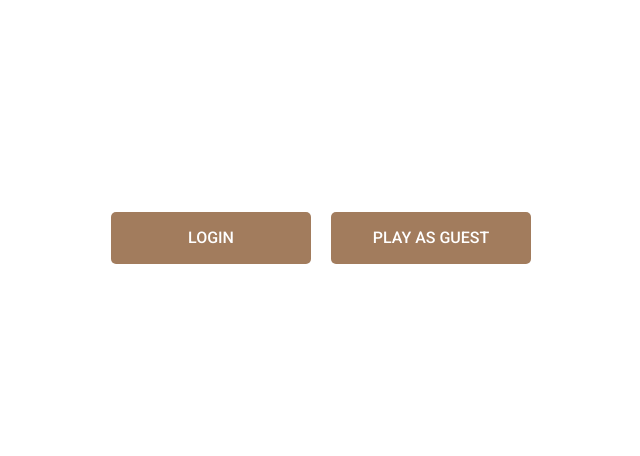
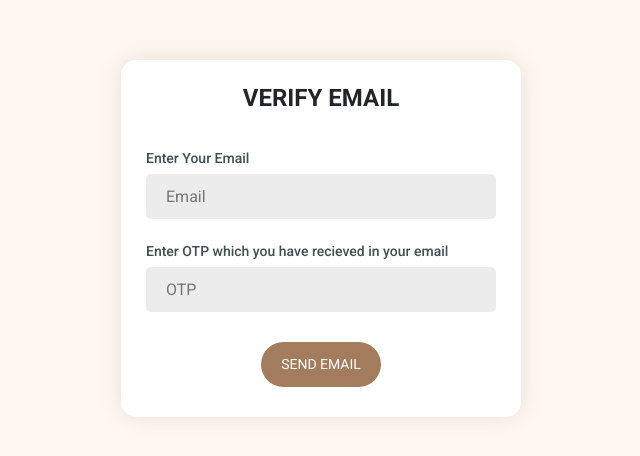
Before and after one commit to burhan333/guess-country-flag--react, a React (Create React App) app: page /verify in a window 1280 px wide. Before the commit this address led to /. Shown: the part 162-618 px from the top of the page, without its empty margins (319-959 px from the left). Built offline with nearby package versions, Linux system fonts and the light colour scheme.

Commit message:
email verification

```diff
--- a/src/pages/Login/index.jsx
+++ b/src/pages/Login/index.jsx
@@ -43,6 +43,9 @@ const Login = () => {
             catch(error) {
                 if (error?.response?.data?.message === 'Auth Failed') {
                     alert('error', 'Invalid email or password')
+                }
+                else if (error?.response?.data?.message === 'Email is not Verified') {
+                    alert('error', 'Kindly Verify your email first')
                 }
                 else {
                     console.log('error in login', error)
--- a/src/pages/Signup/index.jsx
+++ b/src/pages/Signup/index.jsx
@@ -1,5 +1,5 @@
 import { useState } from "react"
-import { Link } from "react-router-dom"
+import { Link, useNavigate } from "react-router-dom"
 import { HttpService } from '../../services/HttpService'
 import { alert } from "../../helpers"
 
@@ -11,6 +11,7 @@ const Signup = () => {
     const [pass, setPass] = useState('')
     const [err, setErr] = useState(false)
     const [btnClass, setBtnClass] = useState('')
+    const navigate = useNavigate()
 
     const handleSignup = async () => {
         setErr('')
@@ -39,7 +40,8 @@ const Signup = () => {
             try {
                 const response = await httpService.signup(data)
                 if (response.data.status === 'Success') {
-                    alert('success', 'Registered successfully, Go to login page to continue', 10000)
+                    alert('success', 'OTP has been sent to your email', 10000)
+                    navigate('/verify')
                 }
             }
             catch(error) {
--- /dev/null
+++ b/src/pages/VerifyEmail/index.jsx
@@ -0,0 +1,94 @@
+import { useState } from "react"
+import { useNavigate } from "react-router-dom"
+import { HttpService } from '../../services/HttpService'
+import { alert } from "../../helpers"
+
+const VerifyEmail = () => {
+
+    const httpService = new HttpService()
+    const [email, setEmail] = useState('')
+    const [OTP, setOTP] = useState('')
+    const [err, setErr] = useState(false)
+    const [btnClass, setBtnClass] = useState('')
+    const navigate = useNavigate()
+
+    const handleOTP = async () => {
+
+        const emailRegex = /^[a-zA-Z0-9][a-zA-Z0-9-_\.]+@([a-z]|[a-z0-9]?[a-z0-9-]+[a-z0-9])\.[a-z0-9]{2,10}(?:\.[a-z]{2,10})?$/
+        const isValidEmail = emailRegex.test(email)
+
+        if (!isValidEmail) {
+            setErr('Invalid Email')
+        }
+
+        else if (!OTP) {
+            setErr('Enter OTP')
+        }
+
+        else {
+            const data = {
+                email,
+                OTP
+            }
+
+            try {
+                const response = await httpService.verifyOTP(data)
+                if (response.data.status === 'Success') {
+                    alert('success', 'Email Verified, Login to continue', 10000)
+                    navigate('/login')
+                }
+            }
+            catch(error) {
+                if (error?.response?.data?.message === 'Invalid Email') {
+                    alert('error', 'Email does not exist')
+                }
+                else if (error?.response?.data?.message === 'Invalid OTP') {
+                    alert('error', 'Invalid OTP')
+                }
+                else {
+                    console.log('error in verify OTP', error)
+                    setErr('Something Went Wrong')
+                }
+            }
+        }
+    }
+
+    const handleEnter = (e) => {
+        if (e.key === 'Enter') {
+            handleOTP()
+        }
+    }
+
+    const handleHover = () => {
+        const toggleClass = () => {
+            if (btnClass === 'left') {
+                setBtnClass('right')
+            }
+            else {
+                setBtnClass('left')
+            }
+        }
+
+        if (!OTP) {
+            toggleClass()
+        }
+    }
+
+    return(
+        <div className="login">
+            <div className="login_body">
+                <div className="login_box">
+                    <p className="login_title">VERIFY EMAIL</p>
+                    <label>Enter Your Email</label>
+                    <input type="text" placeholder="Email" onKeyDown={(e) => handleEnter(e)} onChange={(e) => setEmail(e.target.value)} />
+                    <label>Enter OTP which you have recieved in your email</label>
+                    <input type="text" placeholder="OTP" onKeyDown={(e) => handleEnter(e)} onChange={(e) => setOTP(e.target.value)} />
+                    {err && <p className="login_err">{err}</p>}
+                    <button className={btnClass} onMouseEnter={handleHover} onClick={handleOTP}>SEND EMAIL</button>
+                </div>
+            </div>
+        </div>
+    )
+}
+
+export default VerifyEmail
--- a/src/routes/index.jsx
+++ b/src/routes/index.jsx
@@ -10,6 +10,7 @@ const ForgetPassword = lazy(() => import('../pages/ForgetPassword'))
 const ResetPassword = lazy(() => import('../pages/ResetPassword'))
 const Profile = lazy(() => import('../pages/Profile'))
 const Leaderboard = lazy(() => import('../pages/Leaderboard'))
+const VerifyEmail = lazy(() => import('../pages/VerifyEmail'))
 
 // const Welcome = lazy(() => {
 //     return new Promise(resolve => {
@@ -29,6 +30,7 @@ export const MyRoutes = () => {
                     {!isLoggedIn && <Route path="/signup" element={<Signup />} />}
                     {!isLoggedIn && <Route path="/forget" element={<ForgetPassword />} />}
                     {!isLoggedIn && <Route path="/reset/:token" element={<ResetPassword />} />}
+                    {!isLoggedIn && <Route path="/verify" element={<VerifyEmail />} />}
                     {isLoggedIn && <Route path="/profile" element={<Profile />} />}
                     <Route path="/leaderboard" element={<Leaderboard />} />
                     <Route path="*" element={isLoggedIn ? <Navigate to="/home" replace /> : <Navigate to="/" replace />} />
--- a/src/services/HttpService/index.js
+++ b/src/services/HttpService/index.js
@@ -26,4 +26,9 @@ export class HttpService {
         const response = axios.post(`${API_URL}/auth/resetPassword`, data)
         return response
     }
+
+    verifyOTP = (data) => {
+        const response = axios.post(`${API_URL}/auth/verifyOTP`, data)
+        return response
+    }
 }
```
